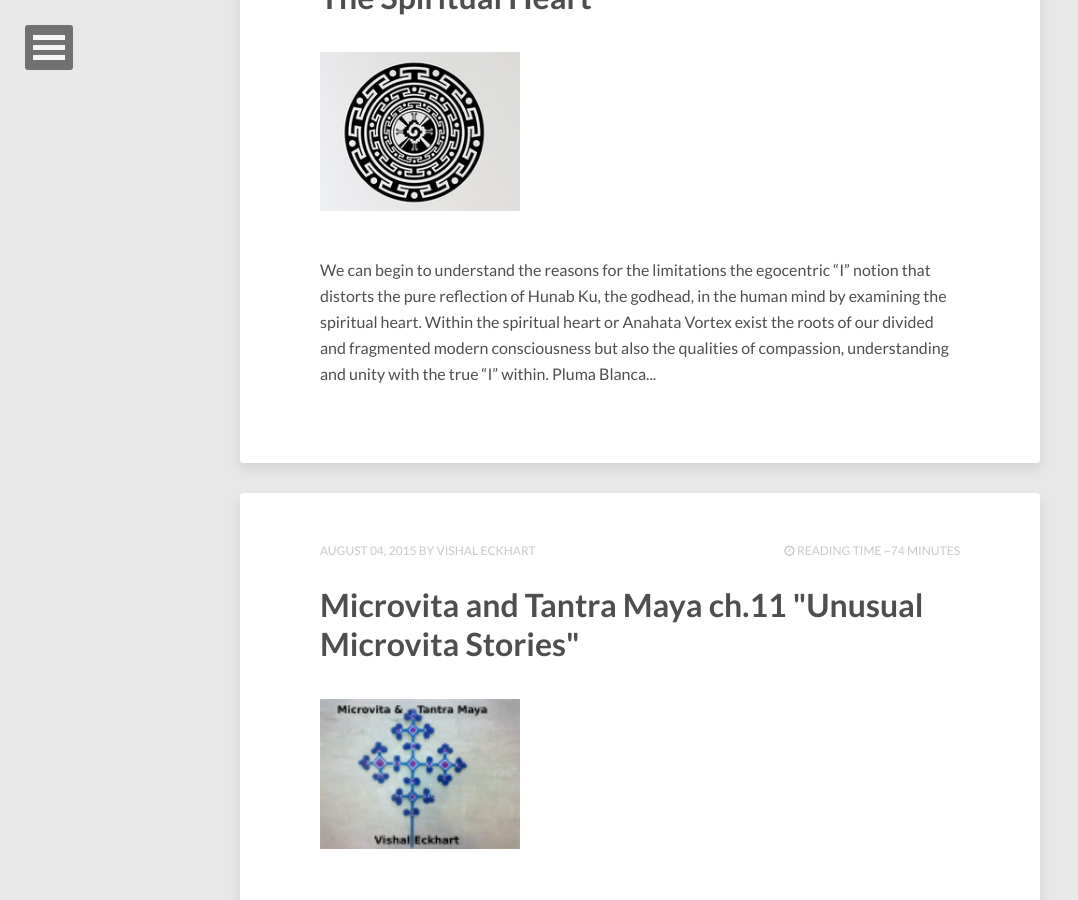
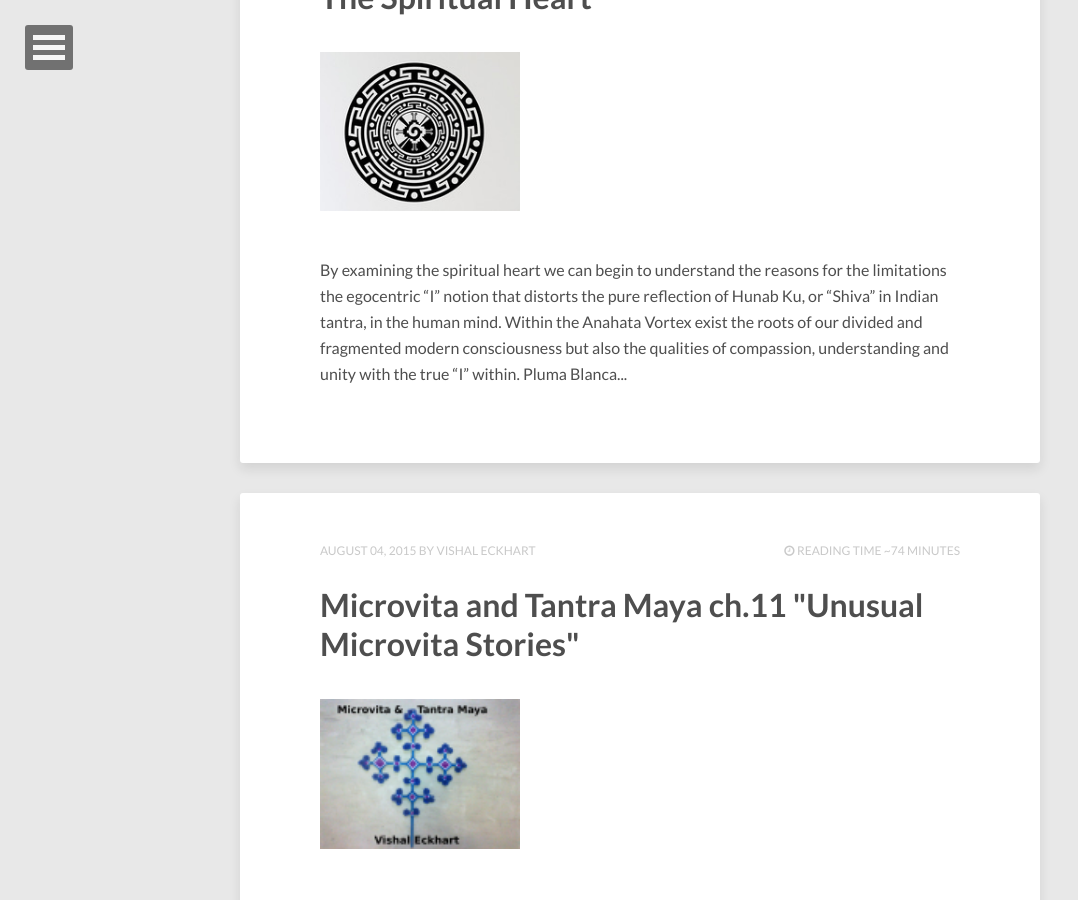
Before and after one commit to anandamurtiidiscursos/anandamurtiidiscursos.github.io, a Jekyll site: the page built from index.html, in a window 1280 px wide and 900 px high, scrolled down 565 px. Shown: the whole window, without its empty margins (0-1078 px from the left). Built offline with Jekyll 4.4.1, drawn with Linux system fonts in a browser that asks for light colours; nearby versions of some CDN libraries; the list of posts is cut into pages by our own code.

Commit message:
_posts/2015-08-11-the-spiritual-heart.md~

```diff
--- a/_posts/2015-08-11-the-spiritual-heart.md
+++ b/_posts/2015-08-11-the-spiritual-heart.md
@@ -14,26 +14,12 @@
 	/images/hunabku.jpg
 {% endcapture %}
 {% include gallery images=images caption="" cols=3 %}
-We can begin to understand the reasons for the limitations the egocentric
-“I” notion that distorts the pure reflection of Hunab Ku, the godhead, in the human mind by examining the spiritual heart. Within the spiritual heart or Anahata
-Vortex exist the roots of our divided and fragmented modern consciousness
-but also the qualities of compassion, understanding and unity with the true
-“I” within. Pluma Blanca explained that all of the expressions of the so-
-called “vortexs” are balanced by the spiritual heart, what yogis call the
-Anahata Chakra.
+By examining the spiritual heart we can begin to understand the reasons for the limitations the egocentric
+“I” notion that distorts the pure reflection of Hunab Ku, or "Shiva" in Indian tantra, in the human mind. Within the Anahata Vortex exist the roots of our divided and fragmented modern consciousness but also the qualities of compassion, understanding and unity with the true
+“I” within. Pluma Blanca explained that all of the expressions of the so-called “vortexs” are balanced by the spiritual heart, what yogis call the Anahata Chakra.
 
-I prefer to use the term “vortex” instead of “chakra.” The
-traditional concept of the Anahata chakra is a lotus with 12 petals. Each
-“petal” is a vortex spiraling out of the greater vortex or “lotus,” like many
-small tornadoes that group together to form one giant vortex. These petals
-or minor vortexes are known as vrttis- vortexes of mental energy. These
-vrttis vibrate the entire mind and body and qualify them so as to express
-particular states of thought and emotion. Vrttis are the fundamental
-intelligence behind our thoughts and feelings, the hidden programming of
-human cognitive and emotional life. The Anahata Vortex is subtle like the
-higher vortexes with their finer, cognitive tendencies, but at the same time
-has grosser qualities like the lower vortexes that express more instinctual and
-egocentric tendencies.
+I prefer to use the term “vortex” instead of “chakra.” The traditional concept of the Anahata chakra is a lotus with 12 petals. Each
+“petal” is a vortex spiraling out of the greater vortex or “lotus,” like many small tornadoes that group together to form one giant vortex. These petals or minor vortexes are known as vrttis- vortexes of mental energy. These vrttis vibrate the entire mind and body and qualify them so as to express particular states of thought and emotion. Vrttis are the fundamental intelligence behind our thoughts and feelings, the hidden programming of human cognitive and emotional life. The Anahata Vortex is subtle like the higher vortexes with their finer, cognitive tendencies, but at the same time has grosser qualities like the lower vortexes that express more instinctual and egocentric tendencies.
 
 Up until the Anahata Vortex the human being is but a “raging bundle of desire in a dying animal,” to use the words of Yeats.  It was said previously that the Manipura Vortex gives one an intimation of the infinite with its infinite desire for expansion, but falls short of the pure conception by projecting infinite desire on finite objects.  The Manipura at the navel is still governed by ontological hunger with its accompanying cravings, demands, and impositions on the objective world.  It can ask “how?” and then proceed to manipulate and maneuver the external world according to its internal desires, but it lacks the self-reflective conscience to ask “why?” or “what for?” in a deeply moral sense.  The Manipura Vortex is balanced only when it is under the guidance of the more conscious and moral Anahata.  It should be very clear to the reader that much of the present day ills in our materialistic and capitalistic pseudo-culture are due to the over activation and exploitation of the Manipura Vortex.
 
@@ -103,13 +89,13 @@
 
 The sound “ka” is the first sound at the 12 petaled lotus of Anahata
 Vortex. “Ka" is the first consonant to break out of the causal sound matrix,
-or logos, of Brahma. With this sound vibrates the great idea of hope, that
+or logos, of Shiva. With this sound vibrates the great idea of hope, that
 everything created comes from bliss. At the anahata level of consciousness
 we are so aware of ourselves and our world. It is important that our lives be
 meaningful and useful and move in a spiritual direction. True hope is the
 practical knowledge of “I am That”. The eternal I-Witness, the Atman,
 sustains and guides my every movement. It is knowledge that everything
-that comes my way, comes from Brahma. Eventually this pure movement
+that comes my way, comes from Shiva. Eventually this pure movement
 of “ka” weakens and is distorted, then we put our hope in relative issues, in
 our petty ego, in religion, politics, or the like. Hope is divided by worry,
 doubt, and fear that our meaningful reality structure will not endure. Worry
@@ -166,13 +152,13 @@
 thereby helps to bring about the realization that the cosmic will is supreme
 and gives one even greater faith in the benevolence of the cosmic moral
 order. This inner, intuitive certainty further inspires one to transcend the
-turmoil and incessant anxiety of a self separated from Brahma, the
+turmoil and incessant anxiety of a self separated from Shiva, the
 Supreme Self.
 
 Worry
 
 While hope gives one the secure conviction that their own welfare is
-dear to Brahma and thereby relieves the perpetual burden of a fearful,
+dear to Shiva and thereby relieves the perpetual burden of a fearful,
 limited self having to pine and struggle to assert its identity by coercing
 and shaping the objective world to its will, worry is exactly the opposite.
 When one is worried or excessively concerned over an event or an inner
@@ -229,10 +215,10 @@
 yet being beyond form itself. When completely purified this prana no
 longer needs to vibrate with the vrttis or vortexes of the mind. The breath
 stops completely. One is empty of form, but full of bliss. One hears the
-inner logos of Brahma, all the sounds that make up Om, and sees how fine
+inner logos of Shiva, all the sounds that make up Om, and sees how fine
 vibrations of prana manifest the entire material universe. These rhythmic
 vibrations or “strings" or pulses of prana stem from the “root" sounds of the
-Causal Mind, the logos of Brahma. One day the human genius will be able
+Causal Mind, the logos of Shiva. One day the human genius will be able
 to map and even quantify these fine vibrations that make up the so-called
 “quantum void.” Then, human beings will begin to understand the secrets
 of the dimensions between mind and matter.
@@ -339,7 +325,7 @@
 The vrttis recapitulate themselves in successively higher modus operandi.
 The mind isn’t entering entirely new form as it evolves to higher levels;
 things are just restated in a more subtle way. For example, endeavor isn't
-impulsive like its predecessor, craving [at the Manipura], but both have to
+impulsive like its predecessor, craving (at the Manipura), but both have to
 do with mental expansion. Due to the fact that there are higher, more
 conscious tendencies that correspond to more subtle levels of existence,
 there is by necessity a transmutation of the energy used in the expression
@@ -889,7 +875,7 @@
 means of expression in which the ineffable Infinite Being expresses itself
 through the finite personality. The objective qualities are transparent in
 that the personality no longer clings to outer, conditioned notions for self-
-reference. Here one understands that the infinite Brahma, in itself, is not a
+reference. Here one understands that the infinite Shiva, in itself, is not a
 personality with any qualities. It expresses itself through the finer, subtler
 realms of the relative, created world. Personality or character cannot exist
 for the Infinite without the limitations of finite definitions. Conversely,
@@ -1303,7 +1289,7 @@
 reactions, there are some profound patterns in the mind that truly lead the
 microcosm into union. These actions don't rebound with reactions but
 rather dissolve themselves into the Macrocosm. “Be altogether lost in
-Brahma, like an arrow in its target." Because the devoted mind really does
+Shiva, like an arrow in its target." Because the devoted mind really does
 begin to flow and find grace it is received and absorbed into the life of the
 universe, reactions of pain and sorrow begin cease because the ego puts up
 fewer and fewer projections of separation and makes fewer errors based on
@@ -1351,10 +1337,10 @@
 into material form. All the star-stuff that we have taken in through
 digestion, through perception, through ideas and interaction are finally
 brought into the Intuitive Mind and liberated from all form through your
-recognition that only Brahma exists both within and without. We transmute
+recognition that only Shiva exists both within and without. We transmute
 creation into godhead each time we truly remember home. Mind is but the
 entity that regulates the within and the without, the centripetal and
-centrifugal. Macrocosmic mind, or Brahma, sustains and projects the whim
+centrifugal. Macrocosmic mind, or Shiva, sustains and projects the whim
 of the entire cosmological order. Microcosmic mind is what contains and
 projects this whimsical bundle of ideas and impressions in time and space
 with a notion of your person.
```
